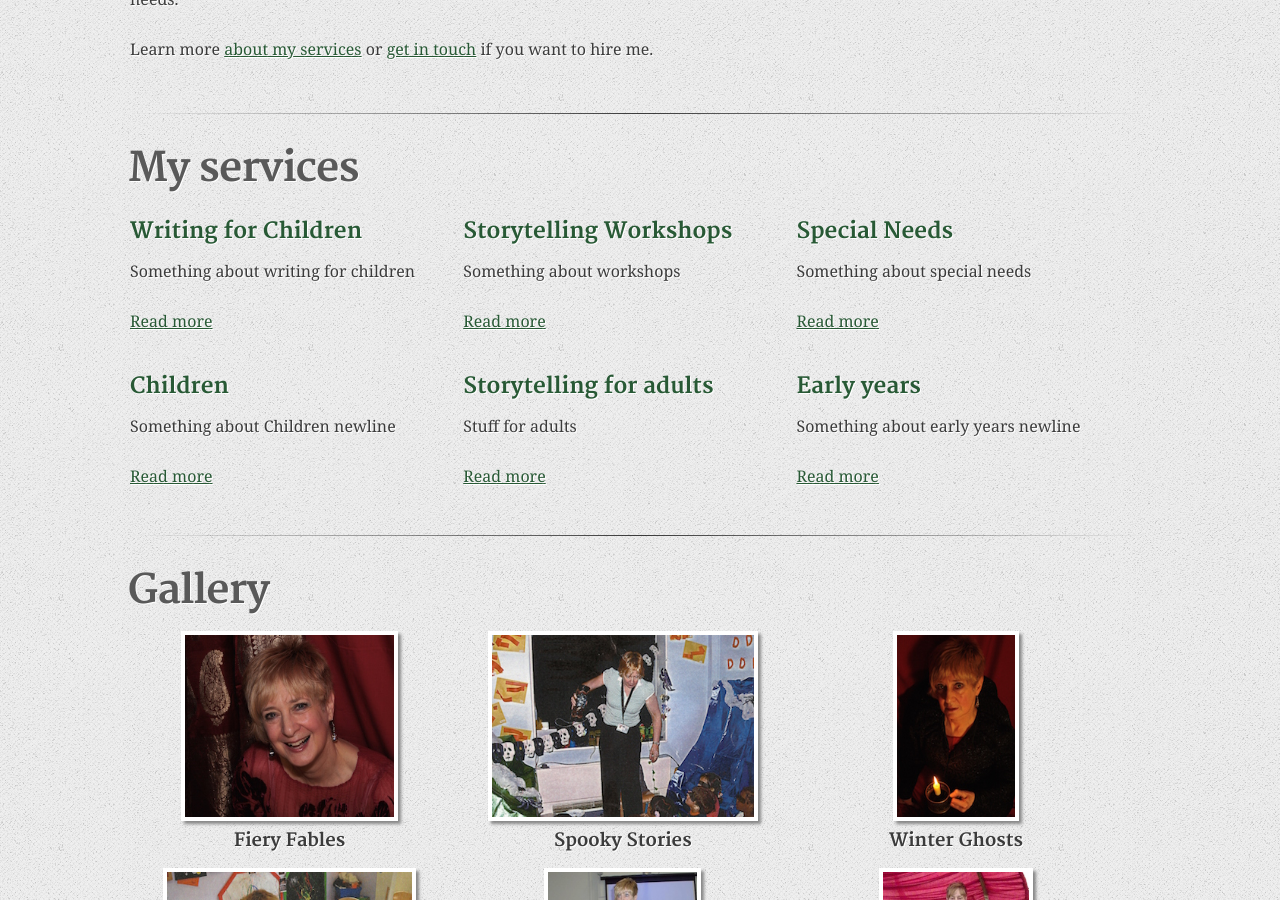
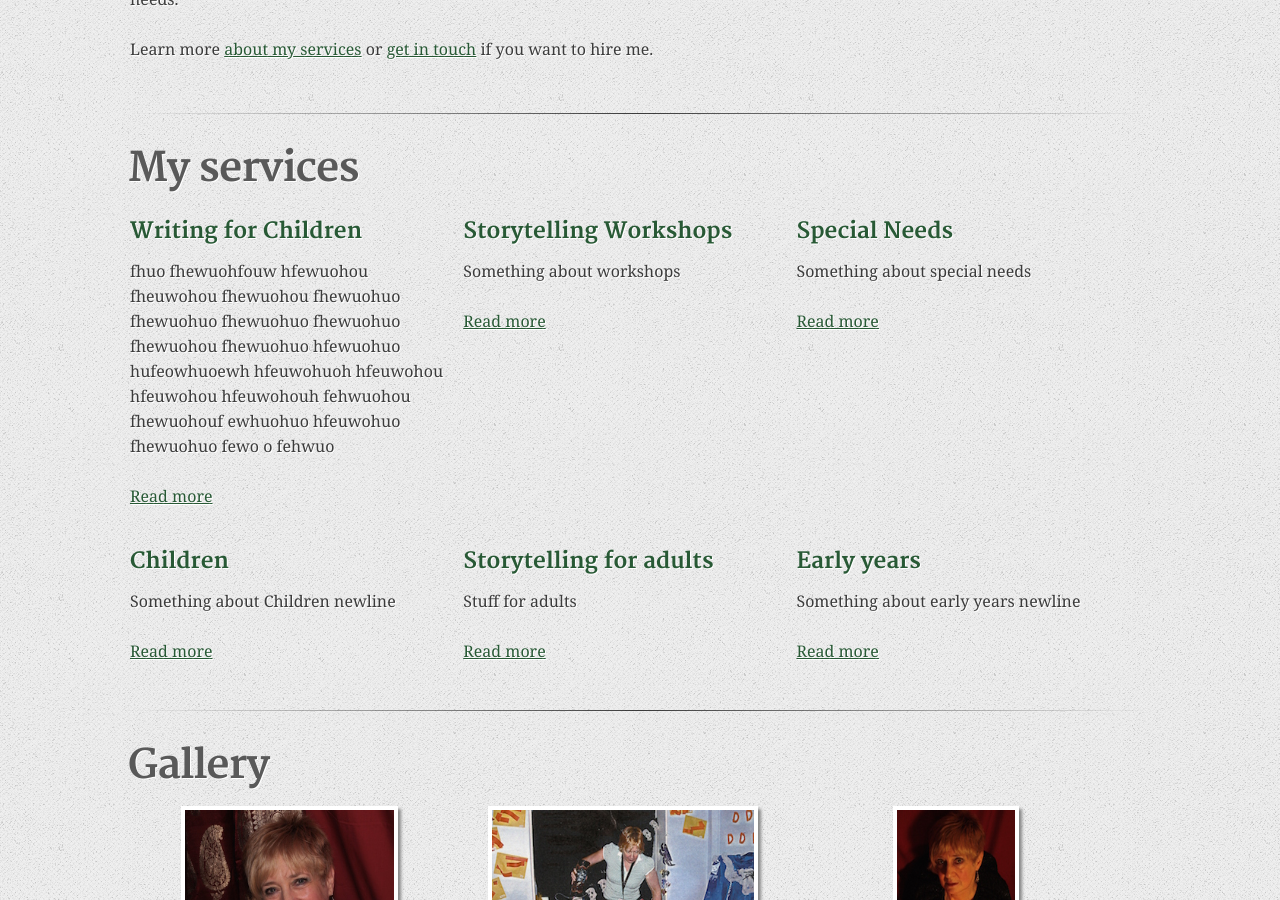
Before and after one commit to m3dwards/storytellingforall, a Jekyll site: the page built from index.html, in a window 1280 px wide and 900 px high, scrolled down 575 px. Built offline with Jekyll 4.4.1, drawn with Linux system fonts in a browser that asks for light colours.

Commit message:
Updated index.md

```diff
--- a/services/writing-for-children/index.md
+++ b/services/writing-for-children/index.md
@@ -1,8 +1,9 @@
 ---
 layout: page
 title: Writing for Children
-description: >
-  Something about writing for children
+description: fhuo fhewuohfouw hfewuohou fheuwohou fhewuohou fhewuohuo fhewuohuo fhewuohuo fhewuohuo fhewuohou fhewuohuo hfewuohuo hufeowhuoewh hfeuwohuoh hfeuwohou hfeuwohou hfeuwohouh fehwuohou fhewuohouf ewhuohuo hfeuwohuo fhewuohuo fewo o fehwuo
+published: true
 ---
 
+
 This is the main page about writing children
```
